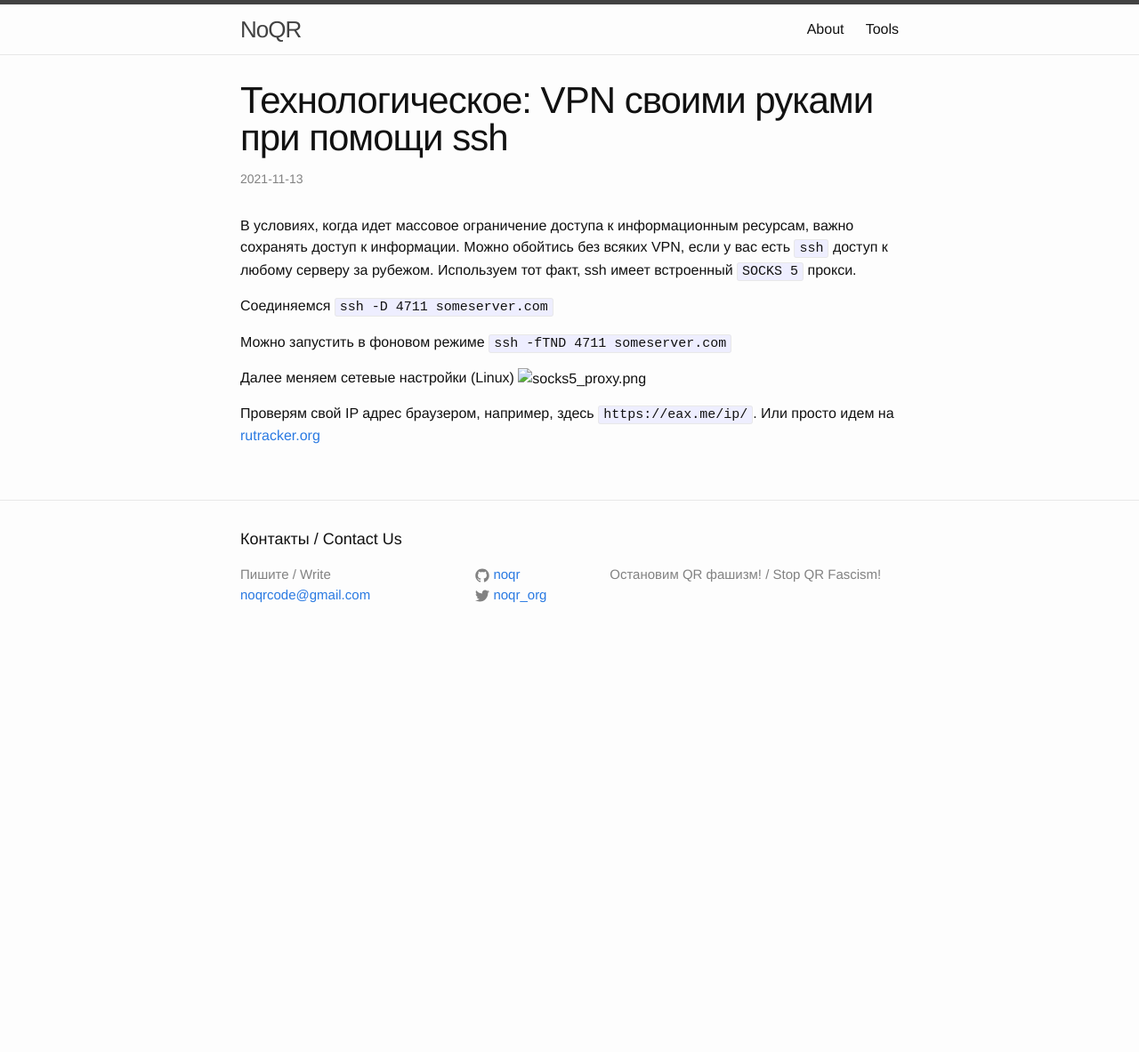
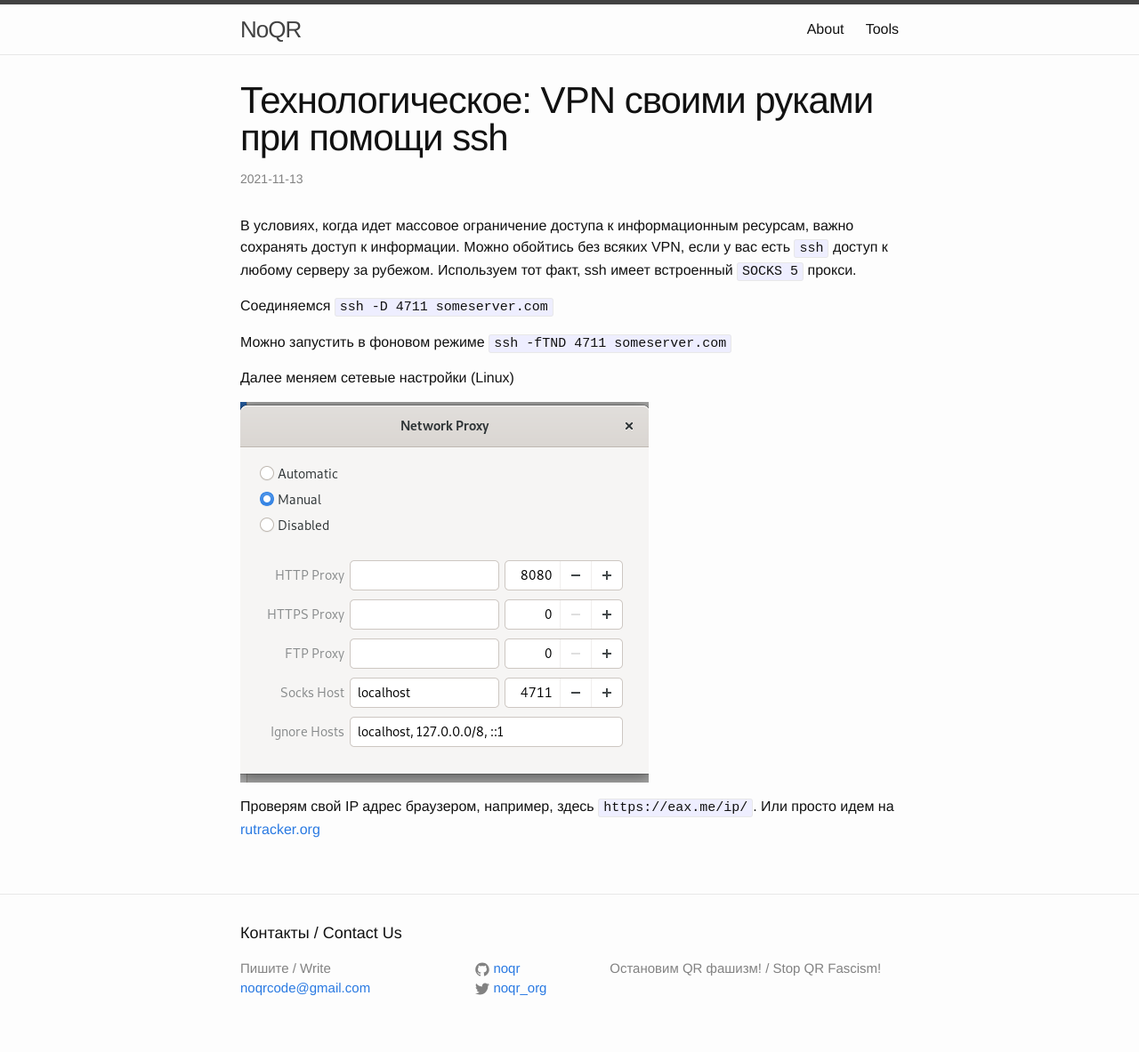
Before and after one commit to noqr/noqr.github.io, a Jekyll site: the page built from _posts/2021-11-13-vpn_via_ssh.markdown, in a window 1280 px wide. Shown: the whole page at 89% size. Built offline with Jekyll 4.4.1, drawn with Linux system fonts in a browser that asks for light colours; before the commit the page ends 900 px from its top, so only the background shows below that.

Commit message:
SSH as VPN

```diff
--- a/_posts/2021-11-13-vpn_via_ssh.markdown
+++ b/_posts/2021-11-13-vpn_via_ssh.markdown
@@ -16,6 +16,7 @@ categories: vpn ssh technology
 `ssh -fTND 4711 someserver.com`
 
 Далее меняем сетевые настройки (Linux)
-![socks5_proxy.png](assets/socks5_proxy.png)
+
+![socks5_proxy.png](/assets/socks5_proxy.png)
 
 Проверям свой IP адрес браузером, например, здесь `https://eax.me/ip/`. Или просто идем на [rutracker.org](https://rutracker.org/)
```
